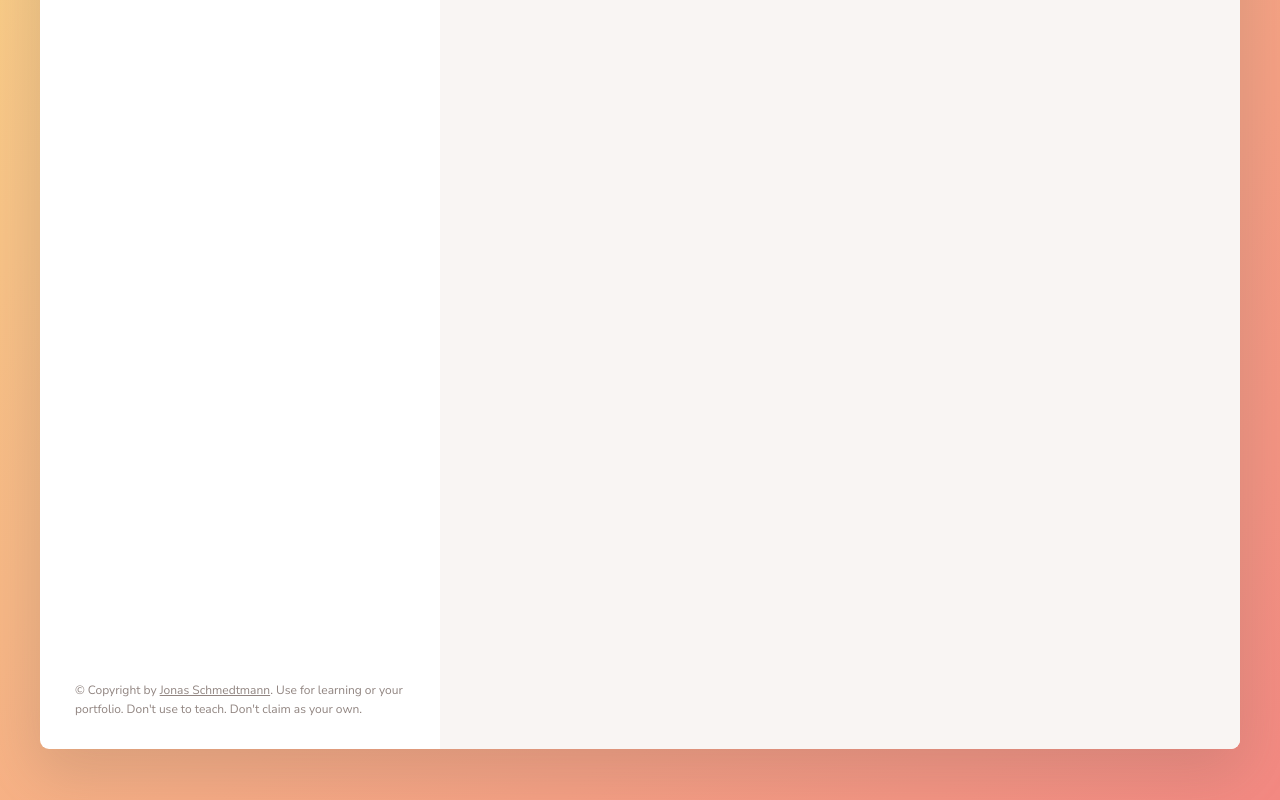
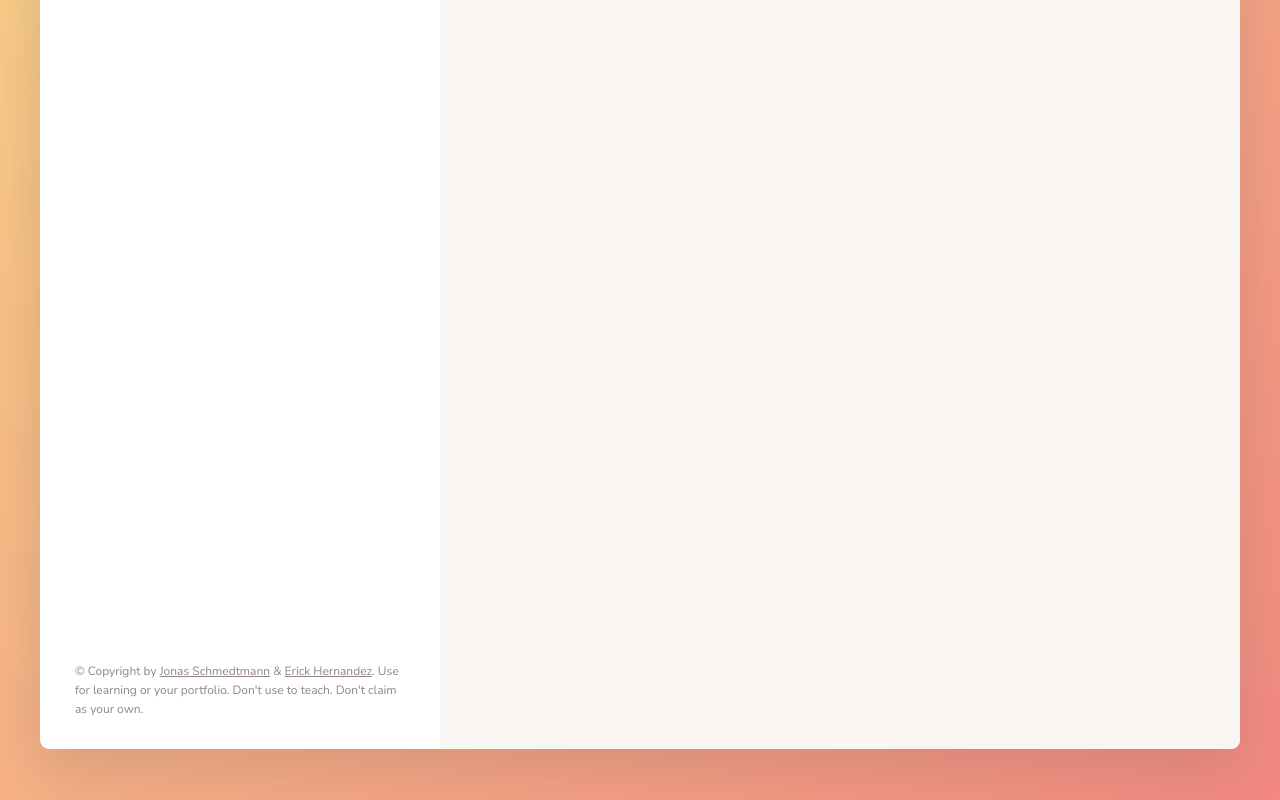
Before and after one commit to ErickHdzV/forkify-project-js-eng, a website built with Parcel: page index.html in a window 1280 px wide. Shown: the part 472-1272 px from the top of the page. Built offline with nearby package versions, Linux system fonts and the light colour scheme.

Commit message:
Added readme

```diff
--- a/index.html
+++ b/index.html
@@ -75,7 +75,8 @@
 
       <p class="copyright">
         &copy; Copyright by
-        <a class="twitter-link" target="_blank" href="https://twitter.com/jonasschmedtman">Jonas Schmedtmann</a>. Use
+        <a class="twitter-link" target="_blank" href="https://twitter.com/jonasschmedtman">Jonas Schmedtmann</a> & <a
+          class="twitter-link" target="_blank" href="https://twitter.com/Erickhd31446728">Erick Hernandez</a>. Use
         for learning or your portfolio. Don't use to teach. Don't claim
         as your own.
       </p>
```
Also changed, not shown: README.md (added).
